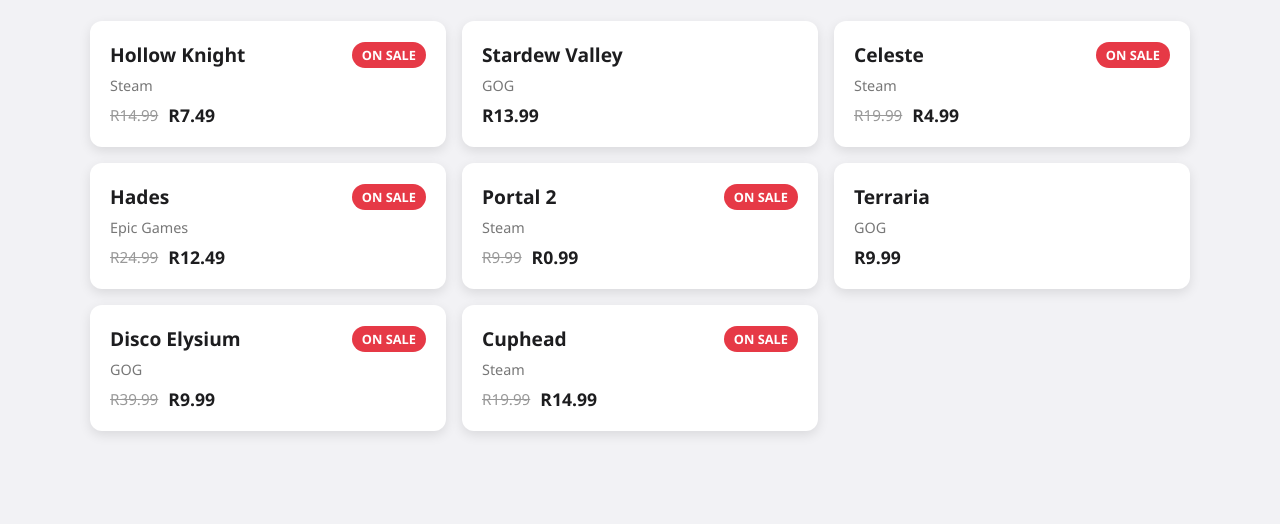
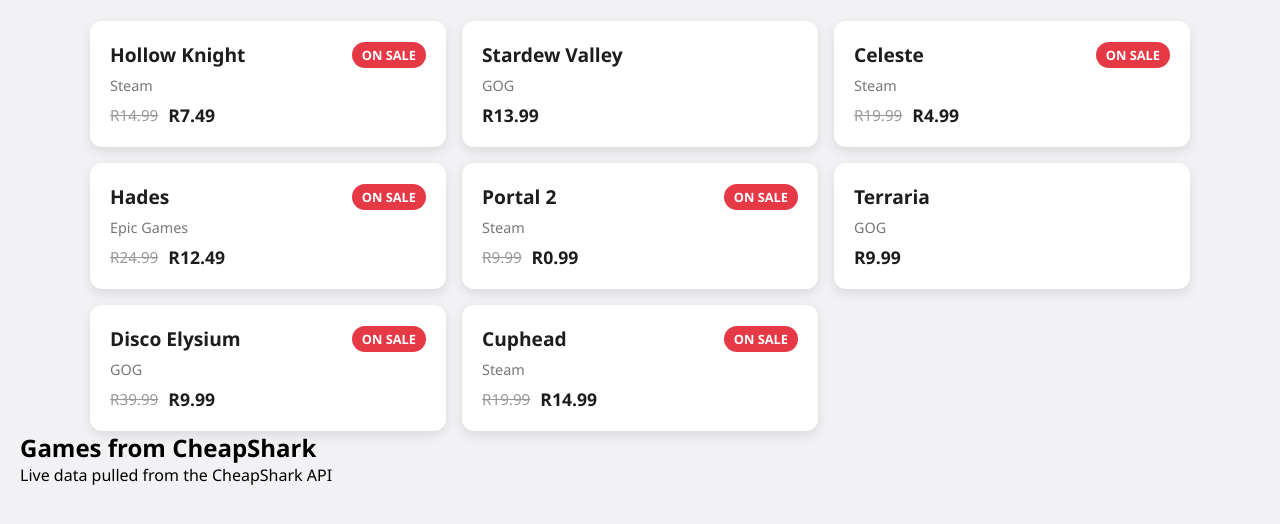
Before and after one commit to MinteNecha/Game_Deals, a plain HTML site: page index.html in a window 1280 px wide. Shown: the part 150-674 px from the top of the page. Drawn offline with Linux system fonts and the light colour scheme; no server answers.

Commit message:
feat: add section to display games from CheapShark API

```diff
--- a/index.html
+++ b/index.html
@@ -20,6 +20,12 @@
 
     <div id="games-list"></div>
 
+    <section class="external-section">
+        <h2>Games from CheapShark</h2>
+        <p class="section-note">Live data pulled from the CheapShark API</p>
+        <div id="cheapshark-list"></div>
+    </section>
+
     <script type="module" src="app.js"></script>
 </body>
 </html>
```
